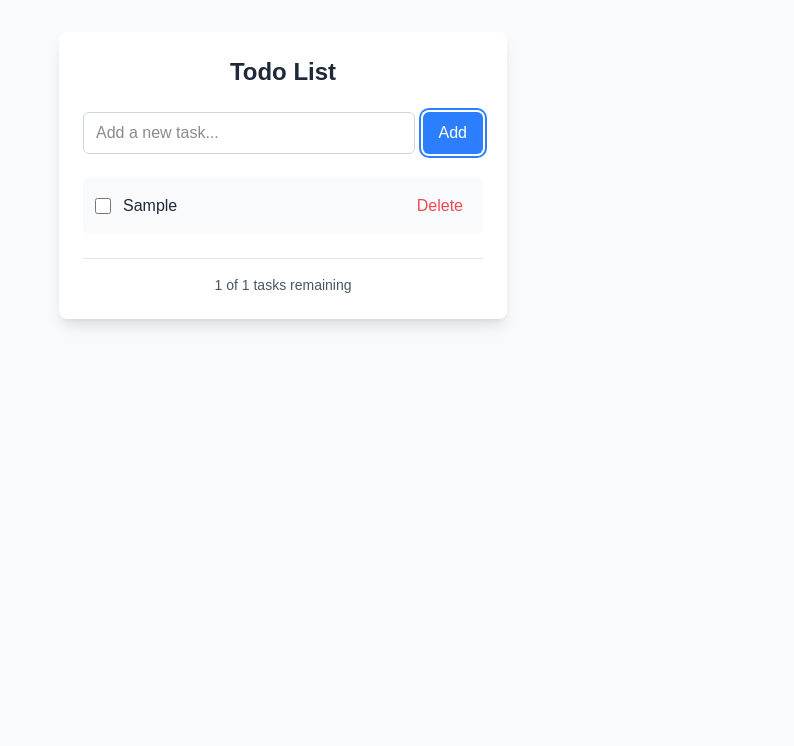
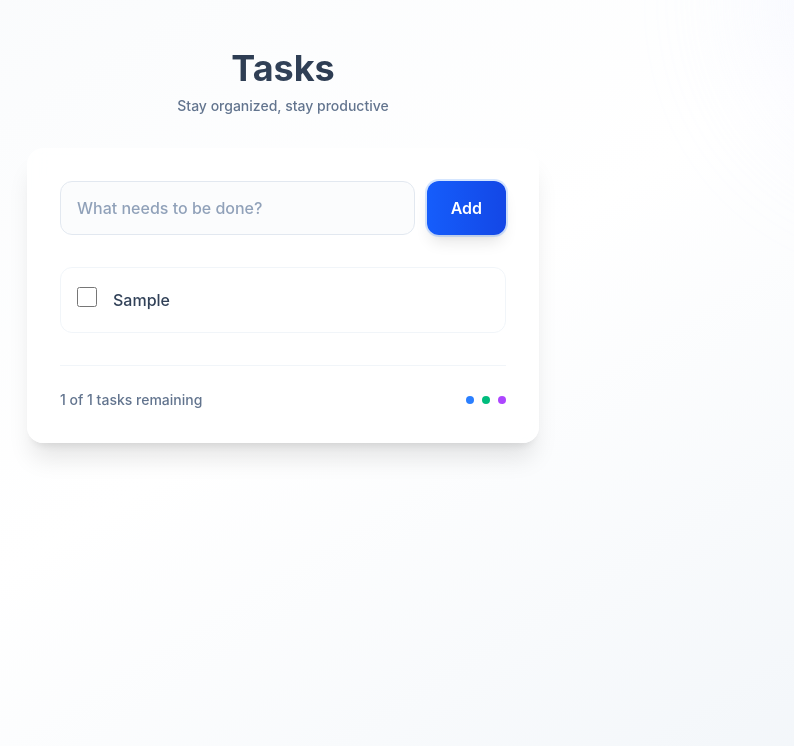
Before and after one commit to ns-test-org/todo-list-app, a Next.js app in the folder packages/new-web-app-room/: page / in a window 1280 px wide. Both pictures are taken after typing "Sample" into the empty fields and a click on the button "Add". Shown: the top 746 px of the page, without its empty margins (357-1151 px from the left). Built offline with nearby package versions, Linux system fonts and the light colour scheme.

Commit message:
AI chat session: Updated code and files

```diff
--- a/packages/new-web-app-room/src/app/globals.css
+++ b/packages/new-web-app-room/src/app/globals.css
@@ -22,13 +22,16 @@
 /* Non-scroll and full-height baseline */
 html, body {
   height: 100%;
-  overflow: hidden;
+  overflow: auto;
 }
 
 body {
   background: var(--background);
   color: var(--foreground);
-  font-family: Arial, Helvetica, sans-serif;
+  font-family: -apple-system, BlinkMacSystemFont, 'Segoe UI', 'Roboto', 'Oxygen', 'Ubuntu', 'Cantarell', sans-serif;
+  font-feature-settings: 'rlig' 1, 'calt' 1;
+  -webkit-font-smoothing: antialiased;
+  -moz-osx-font-smoothing: grayscale;
 }
 
 /* Enhanced animated aurora gradient layers - 25% more intense */
--- a/packages/new-web-app-room/src/app/page.tsx
+++ b/packages/new-web-app-room/src/app/page.tsx
@@ -41,62 +41,91 @@ export default function TodoApp() {
   };
 
   return (
-    <div className="min-h-screen bg-gray-50 py-8 px-4">
-      <div className="max-w-md mx-auto bg-white rounded-lg shadow-lg p-6 hover:shadow-xl hover:scale-[1.02] transition-all duration-300 ease-in-out">
-        <h1 className="text-2xl font-bold text-gray-800 text-center mb-6 hover:text-blue-600 transition-colors duration-200 cursor-default">
-          Todo List
+    <div className="min-h-screen bg-gradient-to-br from-slate-50 via-white to-slate-100 py-12 px-4">
+      {/* Background decoration */}
+      <div className="fixed inset-0 overflow-hidden pointer-events-none">
+        <div className="absolute -top-40 -right-40 w-80 h-80 bg-gradient-to-br from-blue-100 to-purple-100 rounded-full opacity-30 blur-3xl"></div>
+        <div className="absolute -bottom-40 -left-40 w-80 h-80 bg-gradient-to-tr from-emerald-100 to-blue-100 rounded-full opacity-30 blur-3xl"></div>
+      </div>
+
+      <div className="relative max-w-lg mx-auto">
+        {/* Header */}
+        <div className="text-center mb-8">
+          <h1 className="text-4xl font-bold bg-gradient-to-r from-slate-800 via-slate-700 to-slate-800 bg-clip-text text-transparent mb-2">
+            Tasks
           </h1>
+          <p className="text-slate-500 text-sm font-medium">Stay organized, stay productive</p>
+        </div>
 
+        {/* Main card */}
+        <div className="bg-white/80 backdrop-blur-sm rounded-2xl shadow-xl border border-white/20 p-8 hover:shadow-2xl transition-all duration-500">
           {/* Add new todo */}
-        <div className="flex gap-2 mb-6">
+          <div className="flex gap-3 mb-8">
+            <div className="flex-1 relative">
               <input
                 type="text"
                 value={inputText}
                 onChange={(e) => setInputText(e.target.value)}
                 onKeyPress={handleKeyPress}
-            placeholder="Add a new task..."
-            className="flex-1 px-3 py-2 border border-gray-300 rounded-md focus:outline-none focus:ring-2 focus:ring-blue-500 focus:border-transparent hover:border-blue-400 hover:shadow-md transition-all duration-200"
+                placeholder="What needs to be done?"
+                className="w-full px-4 py-3.5 bg-slate-50/50 border border-slate-200 rounded-xl focus:outline-none focus:ring-2 focus:ring-blue-500/20 focus:border-blue-400 transition-all duration-200 text-slate-700 placeholder-slate-400 font-medium"
               />
+            </div>
             <button
               onClick={addTodo}
-            className="px-4 py-2 bg-blue-500 text-white rounded-md hover:bg-blue-600 hover:scale-105 hover:shadow-lg focus:outline-none focus:ring-2 focus:ring-blue-500 focus:ring-offset-2 transition-all duration-200 active:scale-95 active:shadow-md"
+              className="px-6 py-3.5 bg-gradient-to-r from-blue-600 to-blue-700 text-white rounded-xl hover:from-blue-700 hover:to-blue-800 focus:outline-none focus:ring-2 focus:ring-blue-500/20 transition-all duration-200 font-semibold shadow-lg hover:shadow-xl active:scale-95"
             >
               Add
             </button>
           </div>
 
           {/* Todo list */}
-        <div className="space-y-2">
+          <div className="space-y-3">
             {todos.length === 0 ? (
-            <p className="text-gray-500 text-center py-4 hover:text-gray-600 transition-colors duration-200">
-              No tasks yet. Add one above!
-            </p>
+              <div className="text-center py-12">
+                <div className="w-16 h-16 mx-auto mb-4 bg-gradient-to-br from-slate-100 to-slate-200 rounded-full flex items-center justify-center">
+                  <svg className="w-8 h-8 text-slate-400" fill="none" stroke="currentColor" viewBox="0 0 24 24">
+                    <path strokeLinecap="round" strokeLinejoin="round" strokeWidth={2} d="M9 12l2 2 4-4m6 2a9 9 0 11-18 0 9 9 0 0118 0z" />
+                  </svg>
+                </div>
+                <p className="text-slate-500 font-medium">No tasks yet</p>
+                <p className="text-slate-400 text-sm mt-1">Add your first task above to get started</p>
+              </div>
             ) : (
               todos.map(todo => (
                 <div
                   key={todo.id}
-                className="flex items-center gap-3 p-3 bg-gray-50 rounded-md hover:bg-gray-100 hover:shadow-md hover:scale-[1.01] transition-all duration-200 cursor-pointer group"
+                  className="group flex items-center gap-4 p-4 bg-white/60 rounded-xl border border-slate-100 hover:bg-white/80 hover:border-slate-200 transition-all duration-200"
                 >
+                  <div className="relative">
                     <input
                       type="checkbox"
                       checked={todo.completed}
                       onChange={() => toggleTodo(todo.id)}
-                  className="w-4 h-4 text-blue-600 bg-gray-100 border-gray-300 rounded focus:ring-blue-500 hover:scale-110 transition-transform duration-150 cursor-pointer"
+                      className="w-5 h-5 text-blue-600 bg-white border-2 border-slate-300 rounded-md focus:ring-blue-500/20 focus:ring-2 transition-all duration-200 cursor-pointer"
                     />
+                    {todo.completed && (
+                      <svg className="absolute inset-0 w-5 h-5 text-blue-600 pointer-events-none" fill="currentColor" viewBox="0 0 20 20">
+                        <path fillRule="evenodd" d="M16.707 5.293a1 1 0 010 1.414l-8 8a1 1 0 01-1.414 0l-4-4a1 1 0 011.414-1.414L8 12.586l7.293-7.293a1 1 0 011.414 0z" clipRule="evenodd" />
+                      </svg>
+                    )}
+                  </div>
                   <span
-                  className={`flex-1 transition-colors duration-200 group-hover:text-gray-900 ${
+                    className={`flex-1 font-medium transition-all duration-200 ${
                       todo.completed
-                      ? 'text-gray-500 line-through'
-                      : 'text-gray-800'
+                        ? 'text-slate-400 line-through'
+                        : 'text-slate-700 group-hover:text-slate-800'
                     }`}
                   >
                     {todo.text}
                   </span>
                   <button
                     onClick={() => deleteTodo(todo.id)}
-                  className="px-2 py-1 text-red-600 hover:bg-red-50 hover:text-red-700 hover:scale-105 rounded transition-all duration-200 active:scale-95 opacity-70 group-hover:opacity-100"
+                    className="opacity-0 group-hover:opacity-100 p-2 text-slate-400 hover:text-red-500 hover:bg-red-50 rounded-lg transition-all duration-200"
                   >
-                  Delete
+                    <svg className="w-4 h-4" fill="none" stroke="currentColor" viewBox="0 0 24 24">
+                      <path strokeLinecap="round" strokeLinejoin="round" strokeWidth={2} d="M19 7l-.867 12.142A2 2 0 0116.138 21H7.862a2 2 0 01-1.995-1.858L5 7m5 4v6m4-6v6m1-10V4a1 1 0 00-1-1h-4a1 1 0 00-1 1v3M4 7h16" />
+                    </svg>
                   </button>
                 </div>
               ))
@@ -105,13 +134,21 @@ export default function TodoApp() {
 
           {/* Stats */}
           {todos.length > 0 && (
-          <div className="mt-6 pt-4 border-t border-gray-200">
-            <p className="text-sm text-gray-600 text-center hover:text-blue-600 transition-colors duration-200 cursor-default">
+            <div className="mt-8 pt-6 border-t border-slate-100">
+              <div className="flex items-center justify-between text-sm">
+                <span className="text-slate-500 font-medium">
                   {todos.filter(todo => !todo.completed).length} of {todos.length} tasks remaining
-            </p>
+                </span>
+                <div className="flex gap-2">
+                  <div className="w-2 h-2 bg-blue-500 rounded-full"></div>
+                  <div className="w-2 h-2 bg-emerald-500 rounded-full"></div>
+                  <div className="w-2 h-2 bg-purple-500 rounded-full"></div>
+                </div>
+              </div>
             </div>
           )}
         </div>
       </div>
+    </div>
   );
 }
```
Lines whose indentation alone changed are shown as unchanged.
